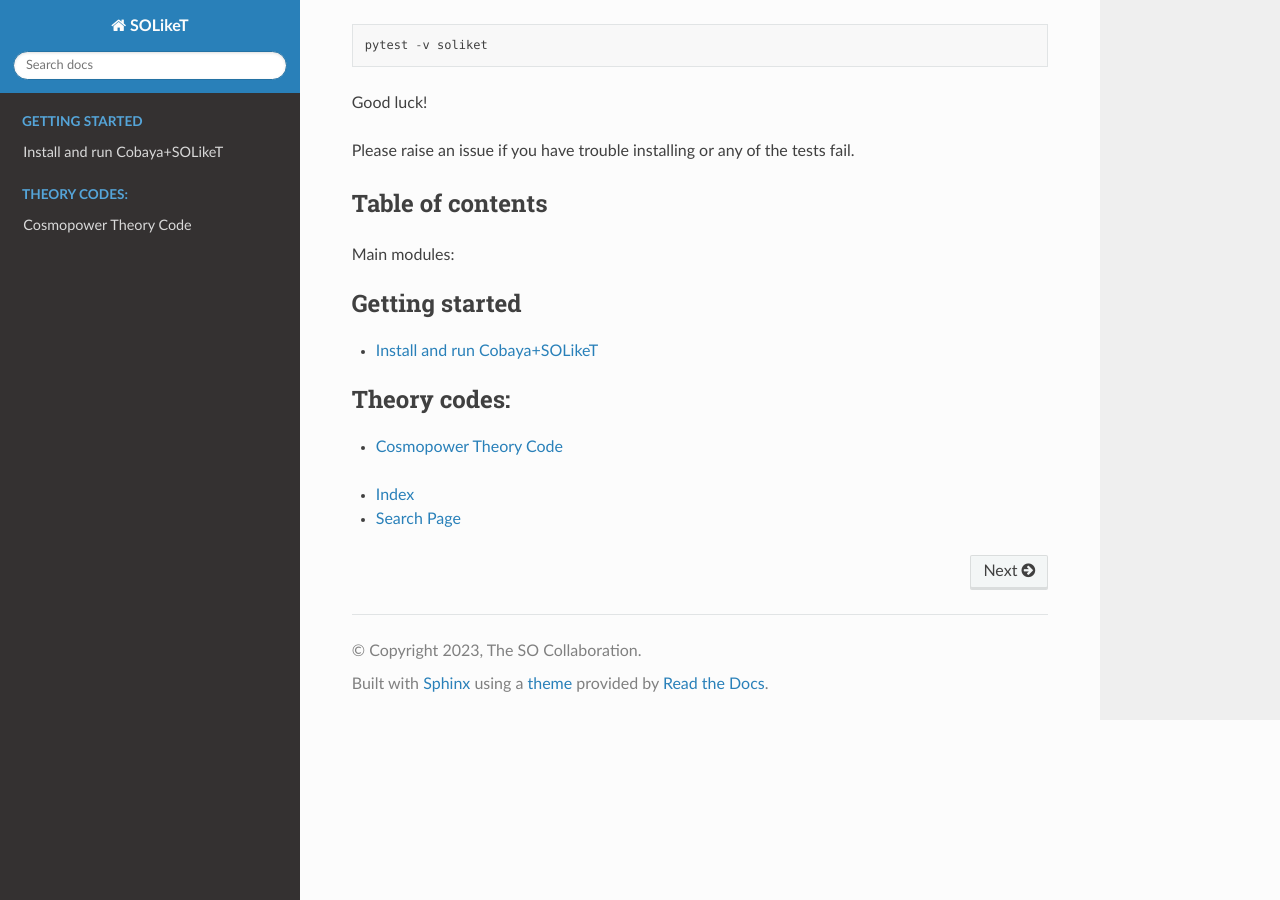
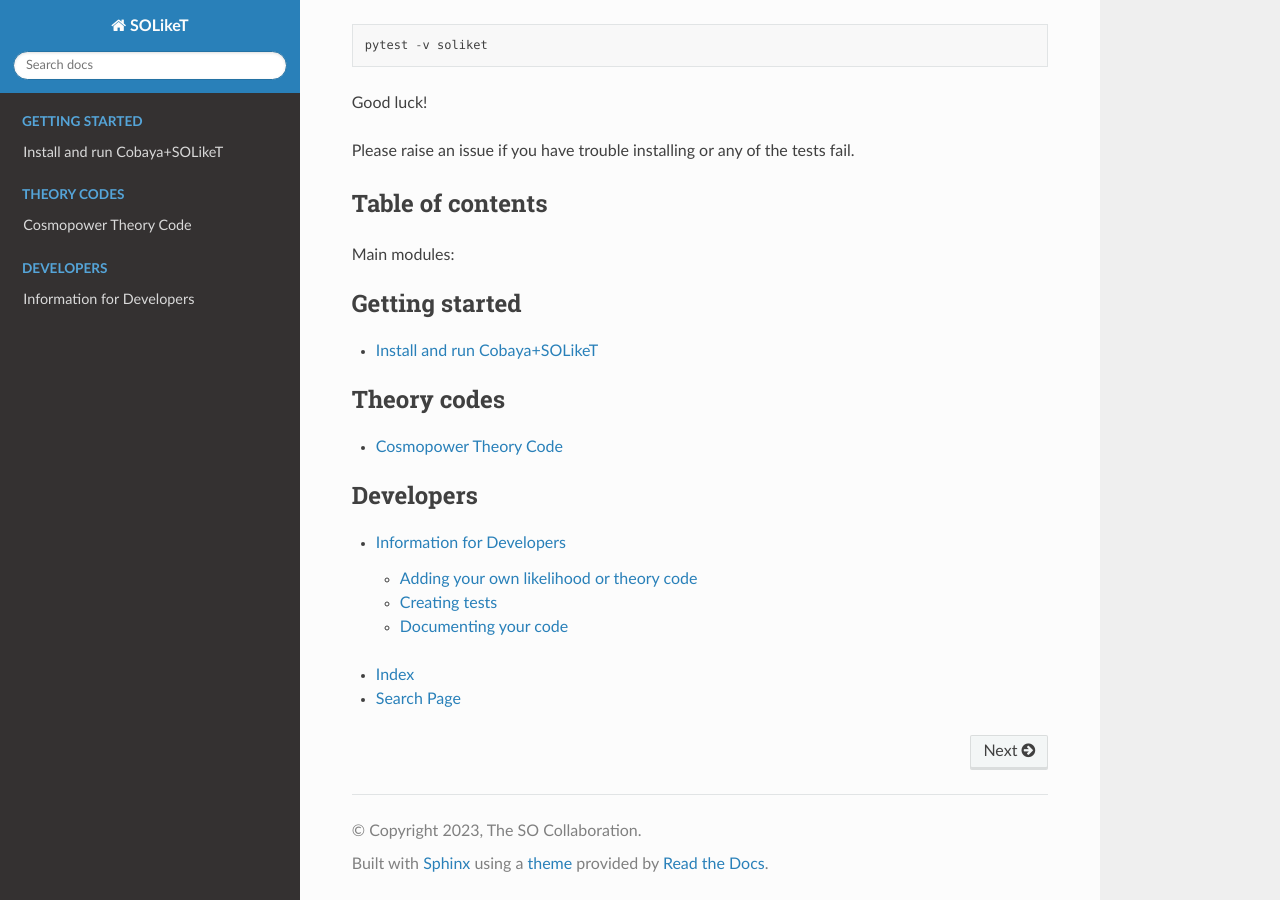
Before and after one commit to simonsobs/SOLikeT, a Sphinx documentation site: the page built from docs/index.rst, in a window 1280 px wide and 900 px high, scrolled down 1950 px. Built offline with Sphinx 7.4.7 and the Read the Docs theme 2.0.0, drawn with Linux system fonts in a browser that asks for light colours; pages that are not in the unit, such as notebooks, are missing from menus.

Commit message:
Created developers page

```diff
--- /dev/null
+++ b/docs/developers.rst
@@ -0,0 +1,14 @@
+==========================
+Information for Developers
+==========================
+
+Adding your own likelihood or theory code
+-----------------------------------------
+
+
+Creating tests
+--------------
+
+
+Documenting your code
+---------------------
--- a/docs/index.rst
+++ b/docs/index.rst
@@ -18,14 +18,20 @@
    install
 
 .. toctree::
-   :caption: Theory codes:
+   :caption: Theory codes
    :maxdepth: 2
 
    cosmopower
 
 .. toctree::
-   :caption: Likelihoods:
+   :caption: Likelihoods
    :maxdepth: 2
+
+.. toctree::
+   :caption: Developers
+   :maxdepth: 2
+
+   developers
 
 * :ref:`genindex`
 * :ref:`search`
```
